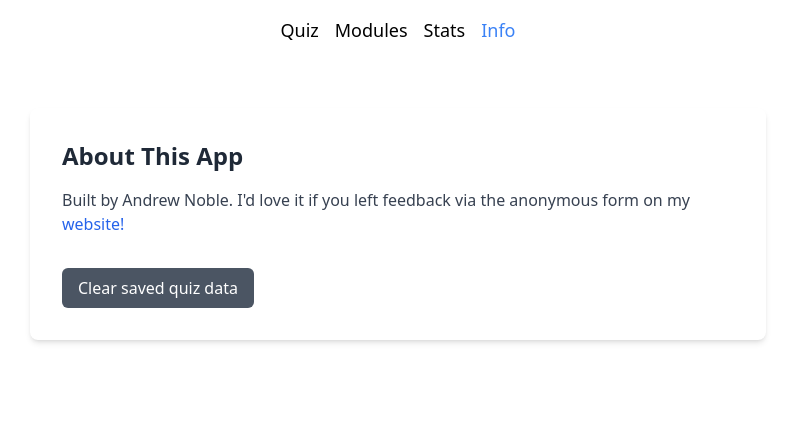
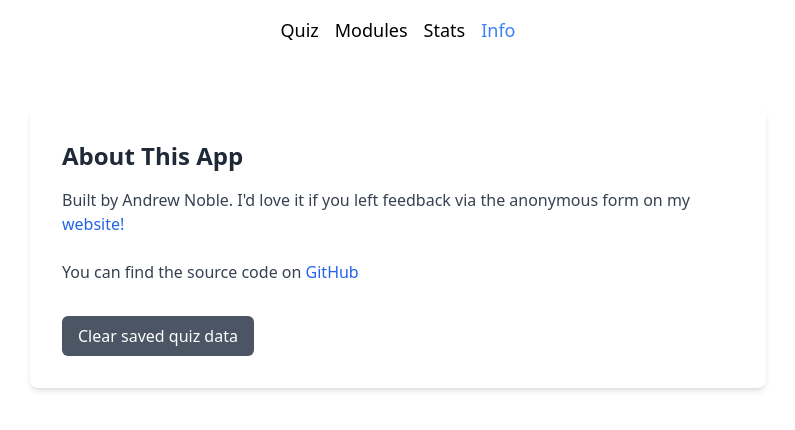
Before and after one commit to andrew-noble/mental-math, a React (Vite) app: page /mental-math/info in a window 1280 px wide. Shown: the top 430 px of the page, without its empty margins (242-1037 px from the left). Built offline with nearby package versions, Linux system fonts and the light colour scheme.

Commit message:
add link to source code

```diff
--- a/src/pages/Info.jsx
+++ b/src/pages/Info.jsx
@@ -32,6 +32,19 @@ export default function Info() {
           </a>
         </p>
 
+        <br />
+        <p className="text-gray-700">
+          You can find the source code on{" "}
+          <a
+            href="https://github.com/andrew-noble/mental-math"
+            target="_blank"
+            rel="noopener noreferrer"
+            className="text-blue-600 hover:text-blue-800 hover:underline font-medium"
+          >
+            GitHub
+          </a>
+        </p>
+
         <div className="mt-8 flex gap-3">
           <button
             onClick={handleClearData}
```
